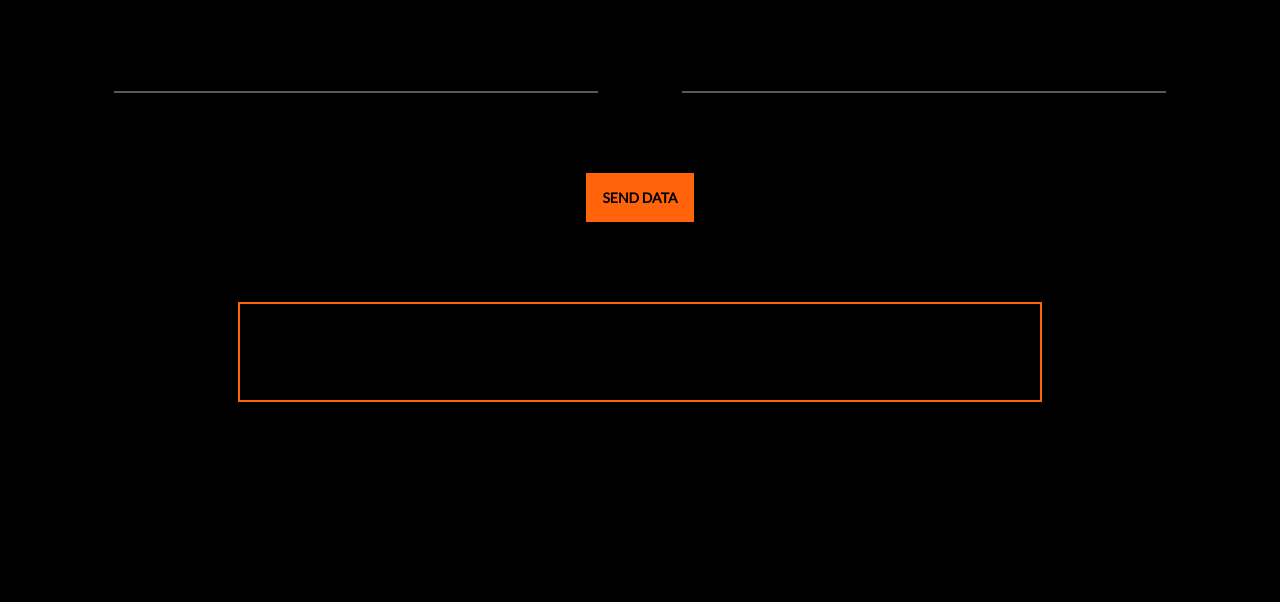
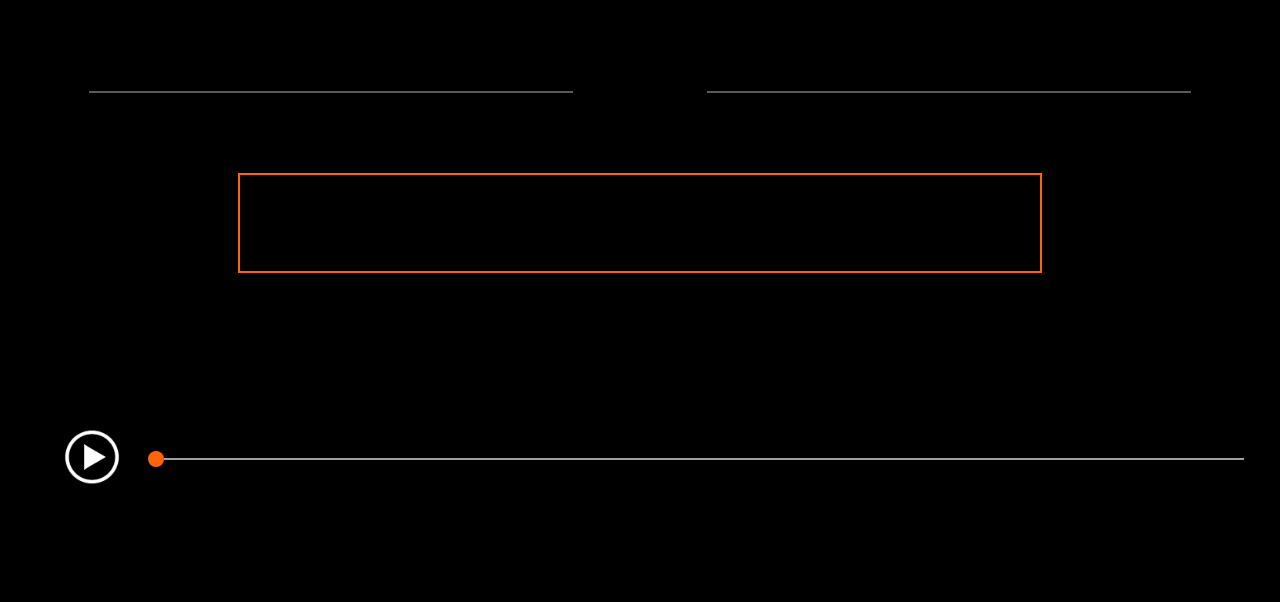
Before and after one commit to Rafael134-hub/Portifolio-PWFE-2, a plain HTML site: page main/basic_commands/exercise3.html in a window 1280 px wide. Shown: the part 198-800 px from the top of the page. Drawn offline with nearby package versions, Linux system fonts and the light colour scheme.

Commit message:
'version6'

```diff
--- a/main/basic_commands/exercise3.html
+++ b/main/basic_commands/exercise3.html
@@ -33,14 +33,20 @@
                         </div>
 
 
-                        <div class="button_container">
-                            <button id="btn" type="button">SEND DATA</button>
-                        </div>
+
 
                         <div class="result_container">
                             <p id = "result_area"></p>
                         </div>
 
+                    </div>
+
+                    <div class="line_container">
+                        <button id="btn"><img src="../../images/play.png"></button>
+                        <div class="line_area">
+                            <div class="circle"></div>
+                            <div class="video_line"></div>
+                        </div>
                     </div>
 
                 </div>
--- a/styles/styles.css
+++ b/styles/styles.css
@@ -145,6 +145,9 @@ h1{
 
 .inputs_area{
     margin-top: 2rem;
+    display: flex;
+    align-items: center;
+    justify-content: center;
 }
 
 .inputs_area input{
@@ -177,6 +180,7 @@ h1{
     display: flex;
     justify-content: center;
     align-items: center;
+    margin-top: 5rem;
 }
 
 .result_container:not(:last-child){
@@ -189,7 +193,7 @@ h1{
 
 footer{
     background-image: linear-gradient(#000,  rgb(32, 56, 66));
-    margin-top: 15rem;
+    margin-top: 10rem;
     height: 8rem;
     color: #a0a0a0;
     font-size: 18px;
@@ -224,3 +228,39 @@ footer{
 #fernanda_pictures{
     font-family: 'Nunito';
 }
+
+#btn{
+    background-color: #000;
+    margin: 0;
+}
+
+#btn img{
+    width: 5rem;
+    height: 5rem;
+}
+
+.circle{
+    height: 1rem;
+    width: 1rem;
+    background-color: #ff640a;
+    border-radius: 2rem;
+}
+
+.line_container{
+    display: flex;
+    align-items: center;
+    justify-content: center;
+    margin-top: 8rem;
+}
+
+.line_area{
+    display: flex;
+    align-items: center;
+    justify-content: center;
+}
+
+.video_line{
+    width: 1080px;
+    height: 2px;
+    background-color: #a0a0a0;
+}
```
Also changed, not shown: images/play.png (added).
